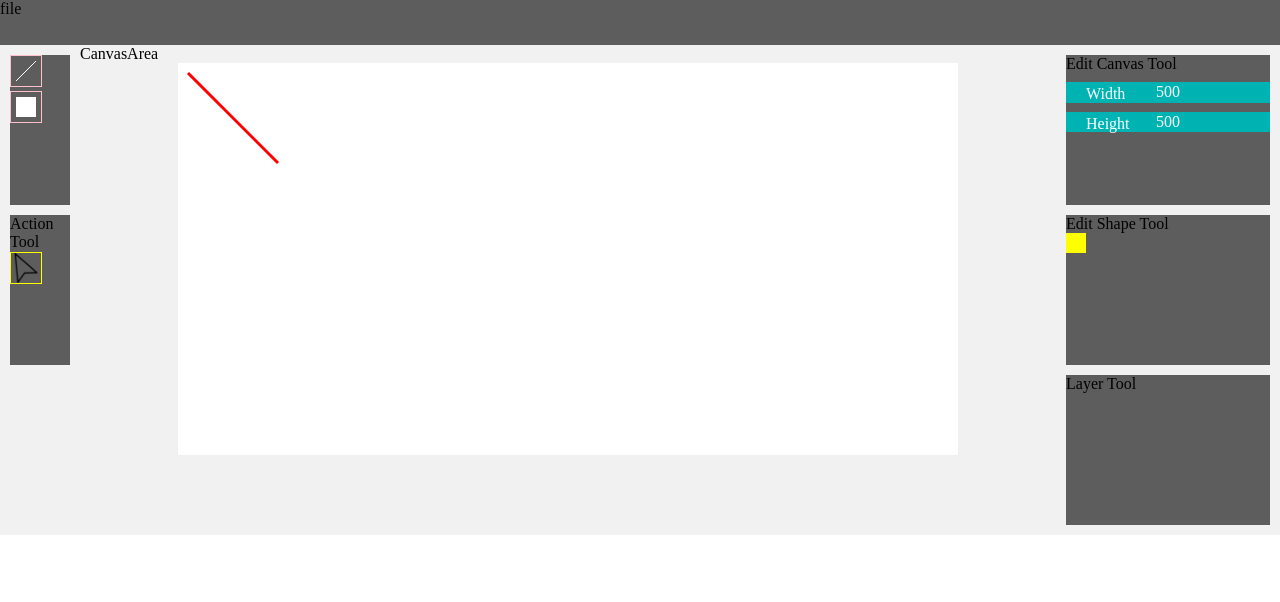
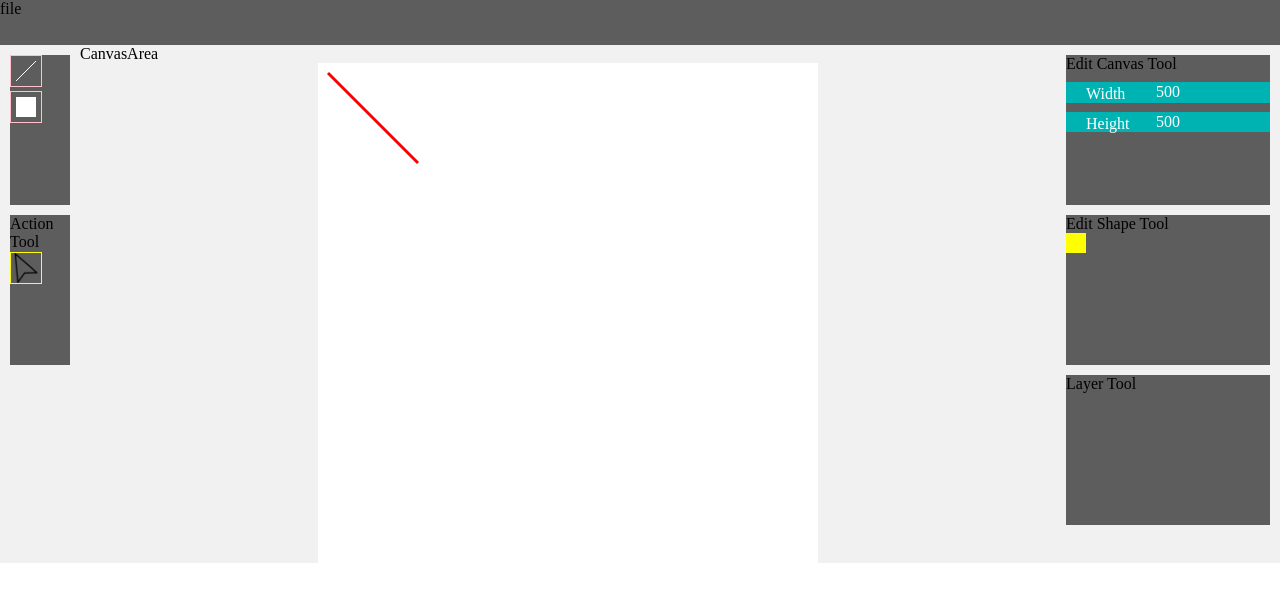
Before and after one commit to yyijoo/react-vector-drawingtool, a React (Create React App) app: page / in a window 1280 px wide. Shown: the top 602 px of the page. Built offline with nearby package versions, Linux system fonts and the light colour scheme.

Commit message:
feat: Render canvas based on passed width and height

```diff
--- a/src/component/Boxes.js
+++ b/src/component/Boxes.js
@@ -23,7 +23,7 @@ export const CanvasBox = styled.div`
 export const Canvas = styled.svg`
   display: block;
   background-color: ${colors.canvas};
-  width: 80%;
-  height: 80%;
+  width: ${props => (props.width ? `${props.width}px` : "600px")};
+  height: ${props => (props.height ? `${props.height}px` : "600px")};
   margin: auto;
 `;
--- a/src/container/CanvasArea.js
+++ b/src/container/CanvasArea.js
@@ -1,19 +1,31 @@
 import React, { Component } from "react";
 import { ToolBox, CanvasBox, Canvas } from "component/Boxes";
 import { connect } from "react-redux";
-import { selectShape, getCoord, draw } from "redux/action/drawAction";
+import {
+  selectShape,
+  getCoord,
+  draw,
+  completeDrawing
+} from "redux/action/drawAction";
 import { drawShape } from "common/drawfuncs";
 
 class CanvasArea extends Component {
-  completeDrawing = () => {
-    const { shapes, getCoord } = this.props;
+  handleOnMouseUp = () => {
+    const { shapes, getCoord, completeDrawing } = this.props;
     shapes.push(this.props.drawingShape);
     getCoord("start", null, null);
     getCoord("end", null, null);
+    completeDrawing();
   };
 
   shouldComponentUpdate = nextProps => {
-    return nextProps.bottomRightCoord.x !== this.props.bottomRightCoord.x;
+    if (nextProps.bottomRightCoord.x !== this.props.bottomRightCoord.x) {
+      return true;
+    } else if (
+      nextProps.canvasSet.width !== this.props.canvasSet.width ||
+      nextProps.canvasSet.height !== this.props.canvasSet.height
+    )
+      return true;
   };
 
   componentDidUpdate = () => {
@@ -30,11 +42,14 @@ class CanvasArea extends Component {
   };
   render() {
     const { getCoord, drawingShape, shapes } = this.props;
+    const { width, height } = this.props.canvasSet;
 
     return (
       <CanvasBox>
         CanvasArea
         <Canvas
+          width={width}
+          height={height}
           onMouseDown={e => {
             getCoord("start", e.nativeEvent.offsetX, e.nativeEvent.offsetY);
           }}
@@ -42,7 +57,7 @@ class CanvasArea extends Component {
             getCoord("end", e.nativeEvent.offsetX, e.nativeEvent.offsetY);
           }}
           onMouseUp={() => {
-            this.completeDrawing();
+            this.handleOnMouseUp();
           }}
         >
           {drawingShape ? drawingShape : ""}
@@ -57,7 +72,8 @@ const mapDispatchToProps = dispatch => {
   return {
     getCoord: (startOrEnd, x, y) => dispatch(getCoord(startOrEnd, x, y)),
     draw: drawnShape => dispatch(draw(drawnShape)),
-    selectShape: () => dispatch(selectShape())
+    selectShape: () => dispatch(selectShape()),
+    completeDrawing: () => dispatch(completeDrawing())
   };
 };
 
@@ -74,7 +90,8 @@ const mapStateToProps = state => {
     selectedShape: selectedShape,
     drawingShape: drawingShape,
     shapes: layers[0],
-    shapeAttr: state.editReducer
+    shapeAttr: state.editReducer,
+    canvasSet: state.canvasReducer
   };
 };
 
--- a/src/redux/action/drawAction.js
+++ b/src/redux/action/drawAction.js
@@ -34,3 +34,9 @@ export const draw = drawingShape => {
     payload: drawingShape
   };
 };
+
+export const completeDrawing = () => {
+  return {
+    type: c.COMPLETE_DRAWING
+  };
+};
--- a/src/redux/reducer/drawReducer.js
+++ b/src/redux/reducer/drawReducer.js
@@ -39,7 +39,6 @@ const drawReducer = (state = initialState, action) => {
           }
         }
       };
-
     case c.GET_COORD_END:
       return {
         ...state,
@@ -51,7 +50,6 @@ const drawReducer = (state = initialState, action) => {
           }
         }
       };
-
     case c.DRAWING:
       return {
         ...state,
@@ -60,7 +58,8 @@ const drawReducer = (state = initialState, action) => {
 
     case c.COMPLETE_DRAWING:
       return {
-        ...state
+        ...state,
+        drawingShape: null
       };
 
     default:
```
